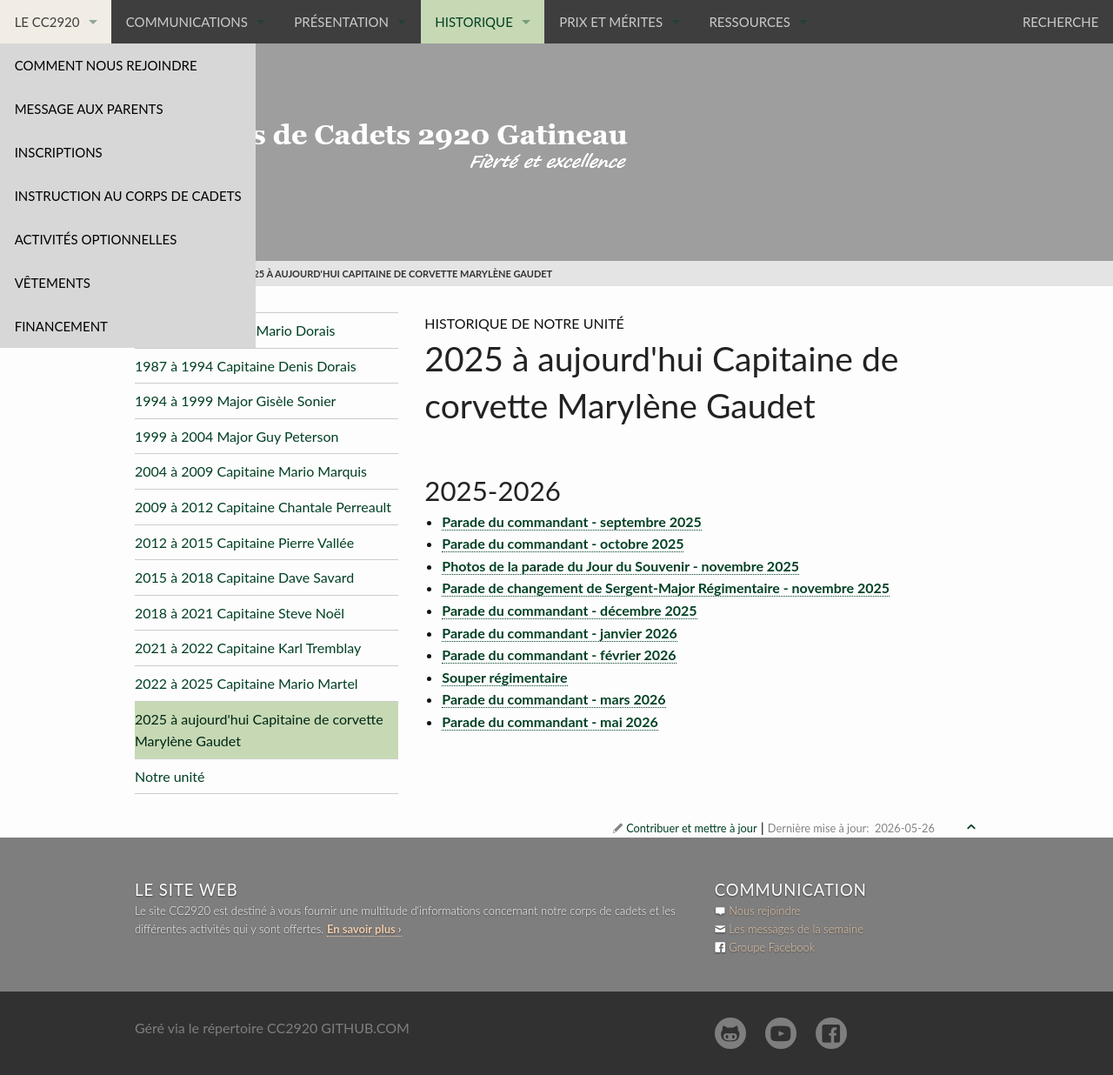
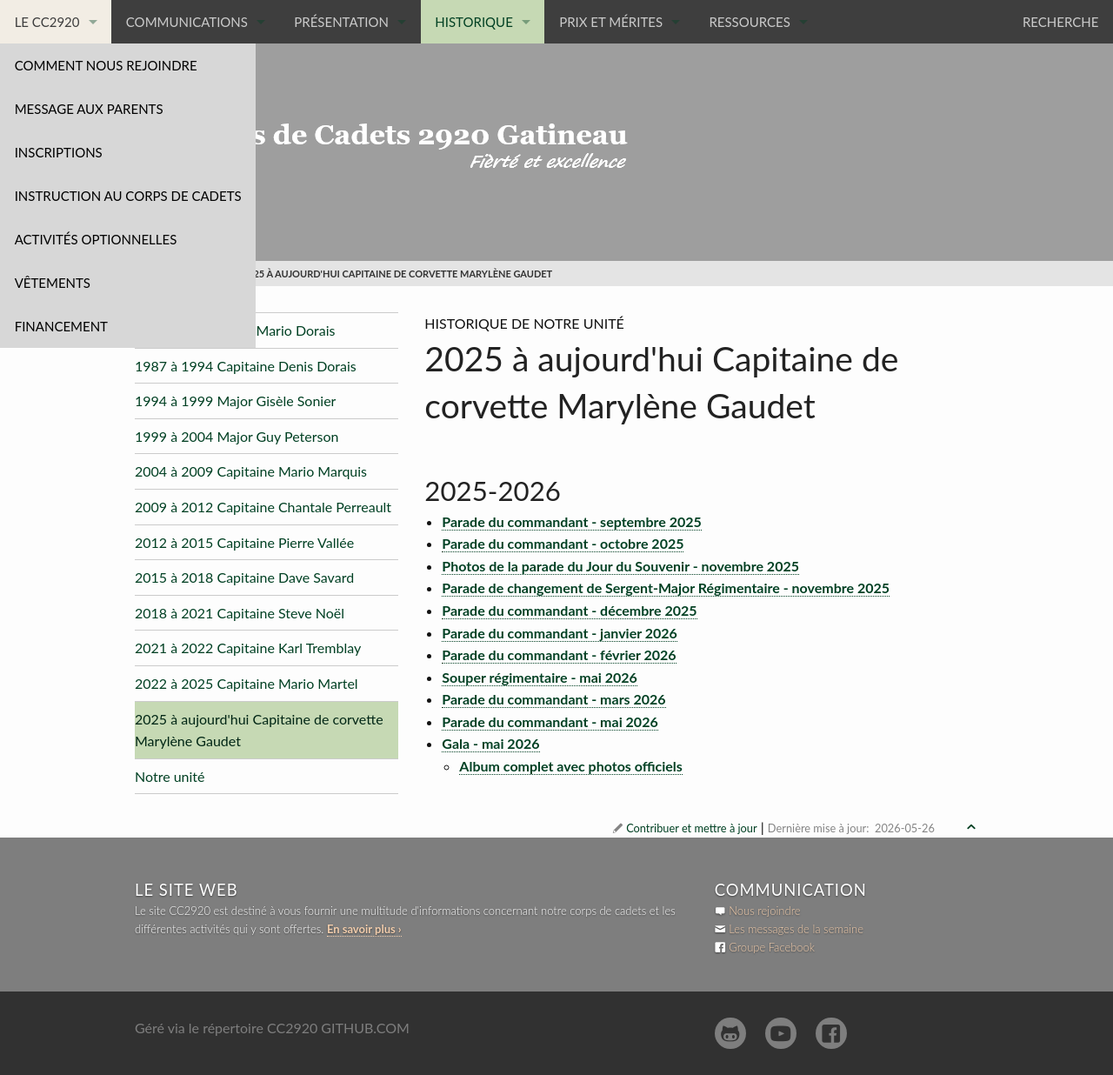
Before and after one commit to CC2920/web, a Jekyll site: the page built from _historique/notre-unite/2025-present.md, in a window 1280 px wide. Shown: the whole page at 87% size. Built offline with Jekyll 4.4.1, drawn with Linux system fonts in a browser that asks for light colours.

Commit message:
Update events in 2025-present.md with new details

```diff
--- a/_historique/notre-unite/2025-present.md
+++ b/_historique/notre-unite/2025-present.md
@@ -11,6 +11,8 @@ title: "2025 à aujourd'hui Capitaine de corvette Marylène Gaudet"
 * [Parade du commandant - décembre 2025](https://photos.app.goo.gl/nT86Yr18J16B7Tg79)
 * [Parade du commandant - janvier 2026](https://photos.app.goo.gl/ikUKpVqPxYknXwxG6)
 * [Parade du commandant - février 2026](https://photos.app.goo.gl/QckncFGrGYeL3PDD6)
-* [Souper régimentaire](https://photos.app.goo.gl/5F5sxBgVrbM2tZSe7)
+* [Souper régimentaire - mai 2026](https://photos.app.goo.gl/5F5sxBgVrbM2tZSe7)
 * [Parade du commandant - mars 2026](https://photos.app.goo.gl/th8ySTeEE1w4DDR86)
 * [Parade du commandant - mai 2026](https://photos.app.goo.gl/tudfHBHKMTRD9Tav7)
+* [Gala - mai 2026](https://photos.app.goo.gl/LDT7R8zdP2p8or1q6)
+  *  [Album complet avec photos officiels](https://photos.app.goo.gl/Juhd9BFbMjyfyFHA6)
```
